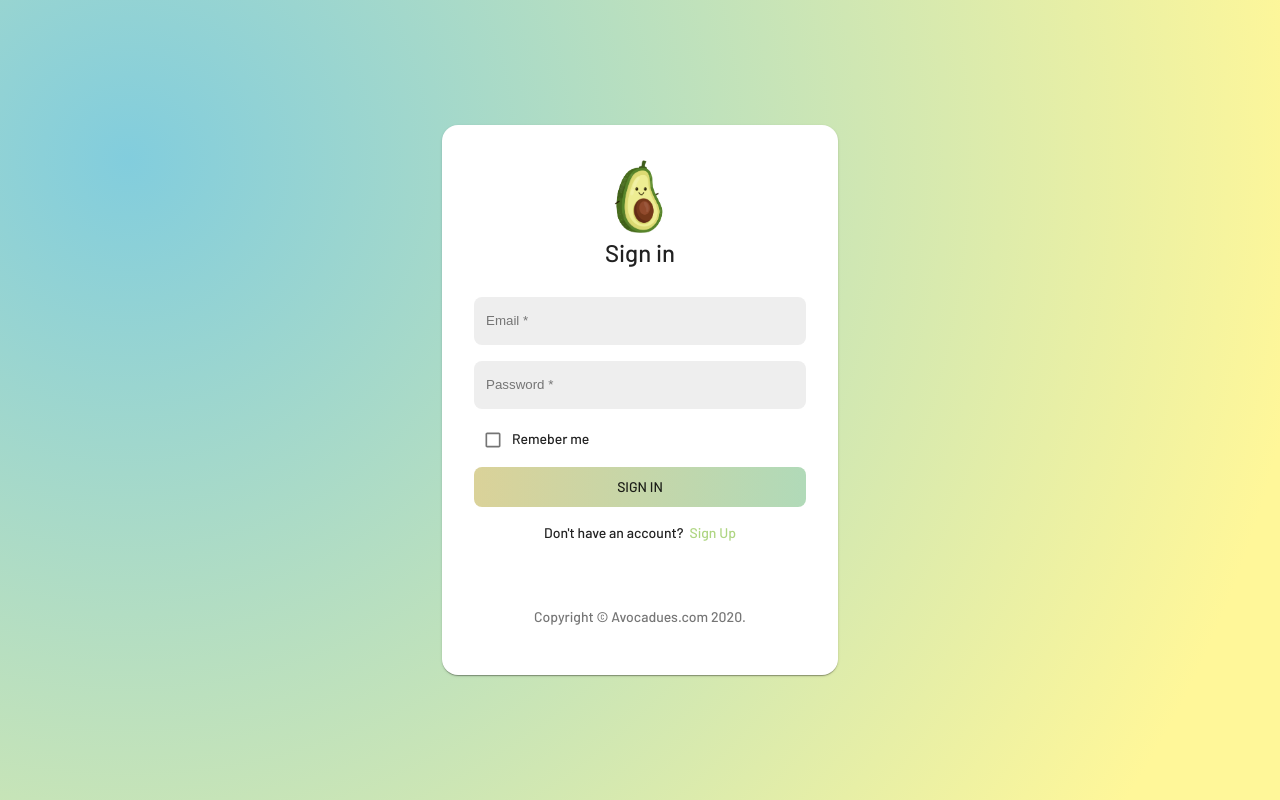
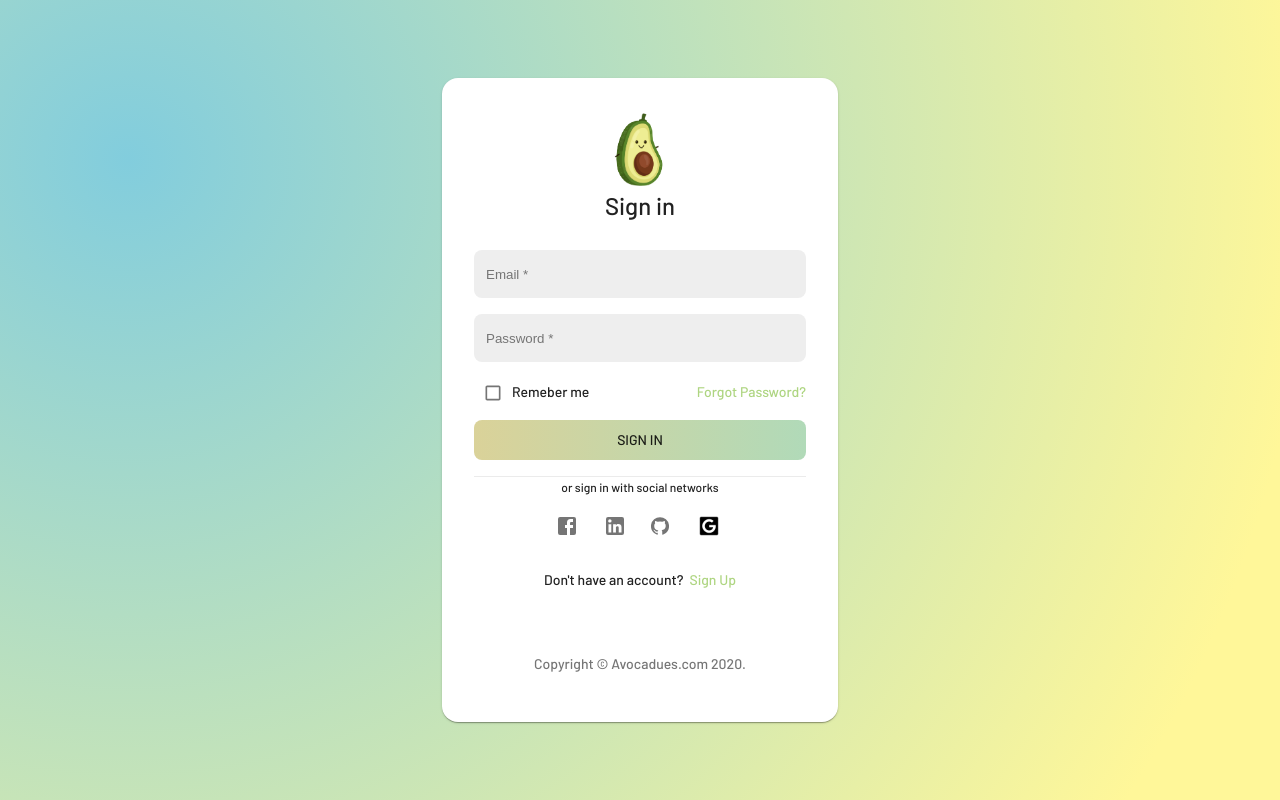
Before and after one commit to scottsun17/Avocadues, a React (Create React App) app in the folder frontend/: page /signin in a window 1280 px wide. Built offline with nearby package versions, Linux system fonts and the light colour scheme.

Commit message:
added more signin ways with social networks

```diff
--- a/frontend/src/components/landingPage/signIn.js
+++ b/frontend/src/components/landingPage/signIn.js
@@ -5,10 +5,16 @@ import Typography from '@material-ui/core/Typography';
 import { makeStyles } from '@material-ui/core/styles';
 import Container from '@material-ui/core/Container';
 import { useForm } from "react-hook-form";
-import { Box, Button, Checkbox, Grid, Paper } from '@material-ui/core';
+import { Box, Button, Checkbox, Divider, Grid, IconButton, Paper } from '@material-ui/core';
 import { grey } from '@material-ui/core/colors';
 import img from '../../assets/imgs/logo.png';
 import '../../css/App.css'
+
+// icons
+import FacebookIcon from '@material-ui/icons/Facebook';
+import LinkedInIcon from '@material-ui/icons/LinkedIn';
+import GitHubIcon from '@material-ui/icons/GitHub';
+import googleIcon from '../../assets/imgs/icons/Google.png'
 
 function Copyright() {
     return (
@@ -31,10 +37,6 @@ const useStyles = makeStyles((theme) => ({
         borderRadius: theme.spacing(2),
         padding: theme.spacing(4)
     },
-    // avatar: {
-    //     margin: theme.spacing(1),
-    //     backgroundColor: theme.palette.secondary.main,
-    // },
     form: {
         width: '100%', // Fix IE 11 issue.
         marginTop: theme.spacing(3),
@@ -56,6 +58,9 @@ const useStyles = makeStyles((theme) => ({
         margin: theme.spacing(0.5, 0, 1.5, 0),
         padding: theme.spacing(1.5),
     },
+    otherSignin: {
+        width: "100%"
+    }
 }));
 
 export default function SignIn() {
@@ -72,14 +77,10 @@ export default function SignIn() {
         <Container component="main" maxWidth="xs">
             <CssBaseline />
             <Paper className={classes.paper}>
-                {/* <Avatar className={classes.avatar}> */}
-                    {/* <LockOutlinedIcon /> */}
-                    <img width="80px" src={img} alt="logo"/>
-                {/* </Avatar> */}
+                <img width="80px" src={img} alt="logo"/>
                 <Typography component="h1" variant="h5">
                     Sign in
                 </Typography>
-
                 <form className={classes.form} onSubmit={handleSubmit(onSubmit)}>
                     <Grid container alignItems="center">
                         <Grid item xs={12}>
@@ -90,15 +91,29 @@ export default function SignIn() {
                             <input name="password" type="password" ref={register({ required: true })} className={classes.inputCard} placeholder="Password *" />
                             {errors.password && <Typography variant="caption" component="p" color="error" style={{marginBottom: "4px"}}>This field is required</Typography>}
                         </Grid>
-                        <Grid item xs={12}>
-                            <Checkbox size="small"></Checkbox><Typography variant="body2" component="span" >Remeber me</Typography>
+                        <Grid item xs={12} container alignItems="baseline">
+                            <Grid item xs align="left">
+                                <Checkbox size="small"></Checkbox><Typography variant="body2" component="span" >Remeber me</Typography>
+                            </Grid>
+                            <Grid item xs align="right">
+                                <Link><Typography variant="body2" component="span" >Forgot Password?</Typography></Link>
+                            </Grid>
                         </Grid>
                         <Grid item xs={12}>
                             <Button variant="contained" fullWidth type="submit" disableElevation className={`btn-grad ${classes.submit}`}>Sign In</Button>
                         </Grid>
-
                     </Grid>
                 </form>
+                <Box mt={2} className={classes.otherSignin} textAlign="center">
+                    <Divider light />
+                    <Typography variant="caption" component="span" >or sign in with social networks</Typography>
+                </Box>
+                <Box>
+                    <IconButton ><FacebookIcon /></IconButton>
+                    <IconButton ><LinkedInIcon /></IconButton>
+                    <IconButton ><GitHubIcon  style={{fontSize: "18px"}}/></IconButton>
+                    <IconButton ><img width="32px" alt="google" src={googleIcon}/></IconButton>
+                </Box>
                 <Box mt={2}>
                     <Typography component="span" variant="body2" className={classes.signup}>
                         Don't have an account?
```
Also changed, not shown: frontend/src/assets/imgs/icons/Google.png (added).
